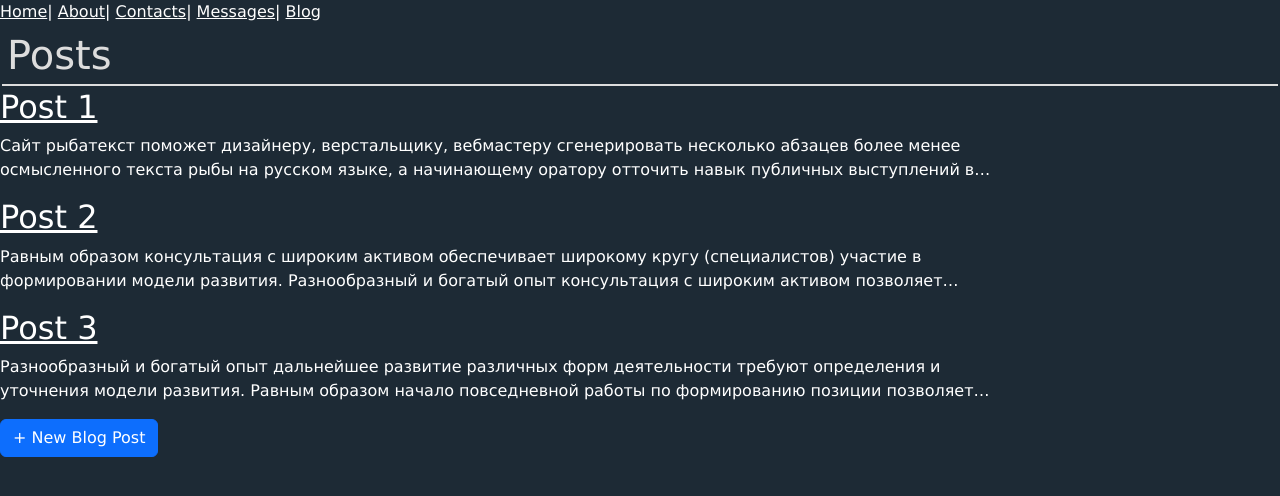
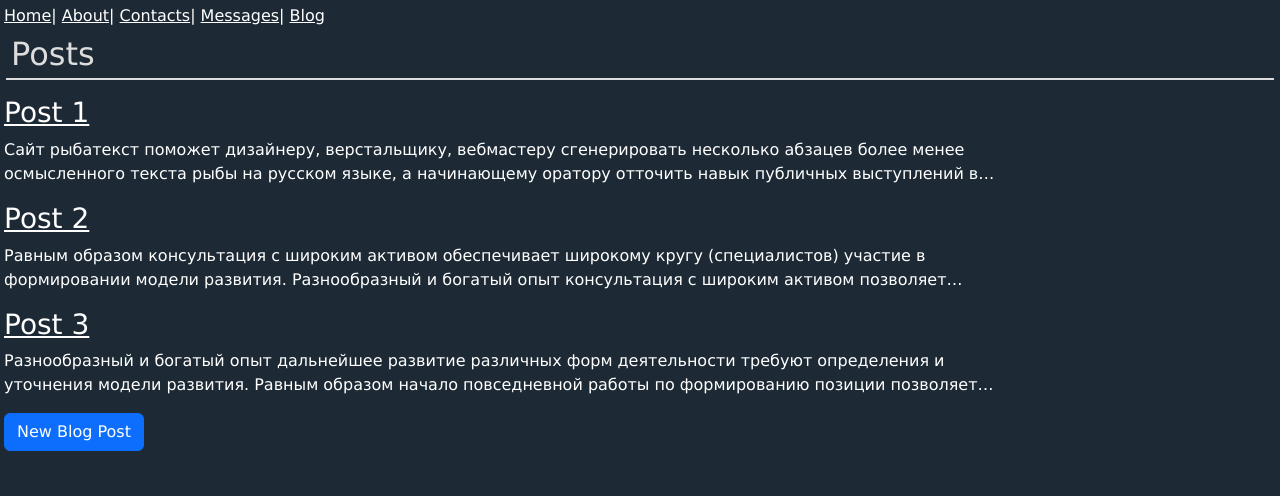
Before and after one commit to VasinDA/django, a Django app: page /blog/ in a window 1280 px wide. Shown: the top 496 px of the page. Run offline with Django 4.2, Linux system fonts and the light colour scheme; data comes from the database, SQL or seed files in the repository; both versions use the stored data as it was after the commit; some libraries are stand-ins or nearby versions.

Commit message:
CSS and bootstrap

```diff
--- a/static/css/base.css
+++ b/static/css/base.css
@@ -17,7 +17,7 @@ a:hover {
     color: #a7a7a4;
 }
 
-h1 {
+h2 {
     border-bottom: 2px #ddd solid;
     color: #ddd;
     text-align: left;
@@ -40,7 +40,7 @@ input{
     font-family: Verdana, Geneva, Tahoma, sans-serif;
 }
 
-textarea{
+textarea {
     background-color: #a7a7a4;
 }
 
@@ -50,7 +50,7 @@ label {
     padding-bottom: 10px
 }
 
-select{
+select {
     height: 21px;
 }
 
--- a/templates/about.html
+++ b/templates/about.html
@@ -1,5 +1,5 @@
 {% extends "base.html" %}
 
 {% block content %}
-<h1>About page</h1>
+<h2>About page</h2>
 {% endblock content %}
--- a/templates/base.html
+++ b/templates/base.html
@@ -12,7 +12,7 @@
     <title>{% block title %}App{% endblock title %}</title>
 </head>
 
-<body>
+<body class="m-1" >
     <header>
         <a href="{% url 'home' %}">Home</a>|
         <a href="{% url 'about' %}">About</a>|
--- a/templates/blog.html
+++ b/templates/blog.html
@@ -1,13 +1,13 @@
 {% extends "base.html" %}
 {% block content %}
-<h1>Posts</h1>
+<h2>Posts</h2>
 {% for post in post_list %}
-<div class="post-entry">
-    <h2><a href="{% url 'post_detail' post.pk %}">{{ post.title }}</a></h2>
+<div class="mt-3 post-entry">
+    <h3><a href="{% url 'post_detail' post.pk %}">{{ post.title }}</a></h3>
     <p>{{ post.body }}</p>
 </div>
 {% endfor %}
 <div>
-    <a class= "btn btn-primary" href="{% url 'post_new' %}">+ New Blog Post</a>
+    <a class= "btn btn-primary" href="{% url 'post_new' %}">New Blog Post</a>
 </div>
 {% endblock content %}
--- a/templates/contacts.html
+++ b/templates/contacts.html
@@ -1,7 +1,7 @@
 {% extends "base.html" %}
 
 {% block content %}
-<h1>Contacts</h1>
+<h2>Contacts</h2>
 <form action="contacts/" method="post">
     <label for="Name">Name:</label><br>
     <input type="text" id="Name" name="Name"><br>
--- a/templates/home.html
+++ b/templates/home.html
@@ -2,8 +2,7 @@
 
 
 {% block content %}
-<h1>Home page</h1>
-
+<h2>Home page</h2>
 {% if user.is_authenticated %}
     Hi {{ user.username }}!
     <p><a  class= "btn btn-primary" href="{% url 'logout' %}">Log Out</a></p>
--- a/templates/message.html
+++ b/templates/message.html
@@ -1,7 +1,7 @@
 {% extends "base.html" %}
 {% block content %}
-<h1>Message board</h1>
-<ul>
+<h2>Message board</h2>
+<ul class="mt-3">
     {% for message in message_list %}
     <li><a href="mailto:>{{ message.email }}">{{ message.email }}</a><br>
     {{ message.text }}<br>
@@ -10,6 +10,6 @@
     {% endfor %}
 </ul>
 <div>
-    <a  class= "btn btn-primary" href="{% url 'message_new' %}">+ New Message</a>
+    <a  class= "btn btn-primary" href="{% url 'message_new' %}">New Message</a>
 </div>
 {% endblock content %}
--- a/templates/message_delete.html
+++ b/templates/message_delete.html
@@ -1,7 +1,7 @@
 {% extends "base.html" %}
 
 {% block content %}
-<h1>Delete message</h1>
+<h2>Delete message</h2>
 <form action="" method="post">
     {% csrf_token %}
     <p>Are you sure you want to delete "{{ message.text }}"?</p>
--- a/templates/message_detail.html
+++ b/templates/message_detail.html
@@ -4,7 +4,7 @@
     <h2><a href="mailto:>{{ message.email }}">{{ message.email }}</a></h2>
     <p>{{ message.text }}</p>
     <br>
-    <a  class= "btn btn-primary mb-3" href="{% url 'message_edit' message.pk %}">+ Edit Message</a>
+    <a  class= "btn btn-primary mb-3" href="{% url 'message_edit' message.pk %}">Edit Message</a>
     <br>
     <a  class= "btn btn-primary" href="{% url 'message_delete' message.pk %}">Delete Message</a>
     <br>
--- a/templates/message_edit.html
+++ b/templates/message_edit.html
@@ -1,6 +1,6 @@
 {% extends "base.html" %}
 {% block content %}
-<h1>Edit message</h1>
+<h2>Edit message</h2>
 <div class="edit">
     <form action="" method="post">
         {% csrf_token %}
--- a/templates/message_new.html
+++ b/templates/message_new.html
@@ -1,7 +1,7 @@
 {% extends "base.html" %}
 
 {% block content %}
-<h1>New message</h1>
+<h2>New message</h2>
 <div class="edit">
     <form action="" method="post">
         {% csrf_token %}
--- a/templates/post_delete.html
+++ b/templates/post_delete.html
@@ -1,7 +1,7 @@
 {% extends "base.html" %}
 
 {% block content %}
-<h1>Delete post</h1>
+<h2>Delete post</h2>
 <form action="" method="post">
     {% csrf_token %}
     <p>Are you sure you want to delete "{{ post.title }}"?</p>
--- a/templates/post_detail.html
+++ b/templates/post_detail.html
@@ -5,7 +5,7 @@
         <h2>{{ post.title }}</h2>
         <p>{{ post.body }}</p>
         <br>
-        <a  class= "btn btn-primary mb-3" href="{% url 'post_edit' post.pk %}">+ Edit Blog Post</a>
+        <a  class= "btn btn-primary mb-3" href="{% url 'post_edit' post.pk %}">Edit Blog Post</a>
         <br>
         <a  class= "btn btn-primary" href="{% url 'post_delete' post.pk %}">Delete Blog Post</a>
         <br>
--- a/templates/post_edit.html
+++ b/templates/post_edit.html
@@ -1,12 +1,12 @@
 {% extends "base.html" %}
 
 {% block content %}
-<h1>Edit post</h1>
+<h2>Edit post</h2>
 <div class="edit">
     <form action="" method="post">
         {% csrf_token %}
         {{ form.as_p }}
-        <input lass= "btn btn-primary" type="submit" value="Update">
+        <input class= "btn btn-primary" type="submit" value="Update">
     </form>
 </div>
 {% endblock content %}
--- a/templates/post_new.html
+++ b/templates/post_new.html
@@ -1,7 +1,7 @@
 {% extends "base.html" %}
 
 {% block content %}
-<h1>New post</h1>
+<h2>New post</h2>
 <div class="edit">
     <form action="" method="post">
         {% csrf_token %}
--- a/templates/registration/login.html
+++ b/templates/registration/login.html
@@ -2,7 +2,7 @@
 
 {% block title %}Log In{% endblock title %}
 {% block content %}
-<h1>Log In</h1>
+<h2>Log In</h2>
 <form class="mb-3 mt-3" method="post">
     {% csrf_token %}
     {{ form.as_p }}
--- a/templates/registration/signup.html
+++ b/templates/registration/signup.html
@@ -2,9 +2,9 @@
 
 {% block title %}Sign Up{% endblock title %}
 {% block content %}
-<h1>Sign Up</h1>
+<h2>Sign Up</h2>
 <div>
-    <form class="mt-3"method="post">
+    <form class="mt-3" method="post">
         {% csrf_token %}
         {{ form.as_p }}
         <button class="btn btn-primary" type="submit">Sign Up</button>
```
Also changed, not shown: db.sqlite3.
